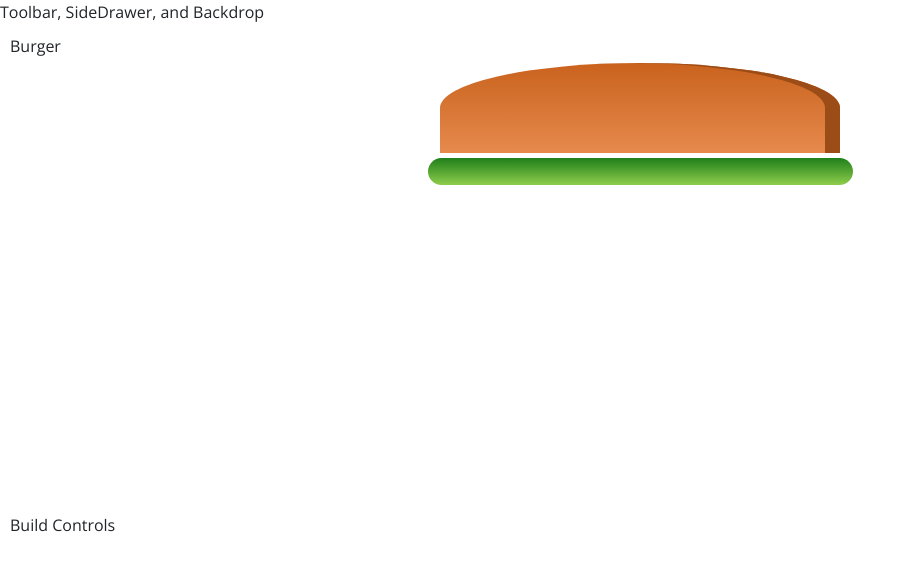
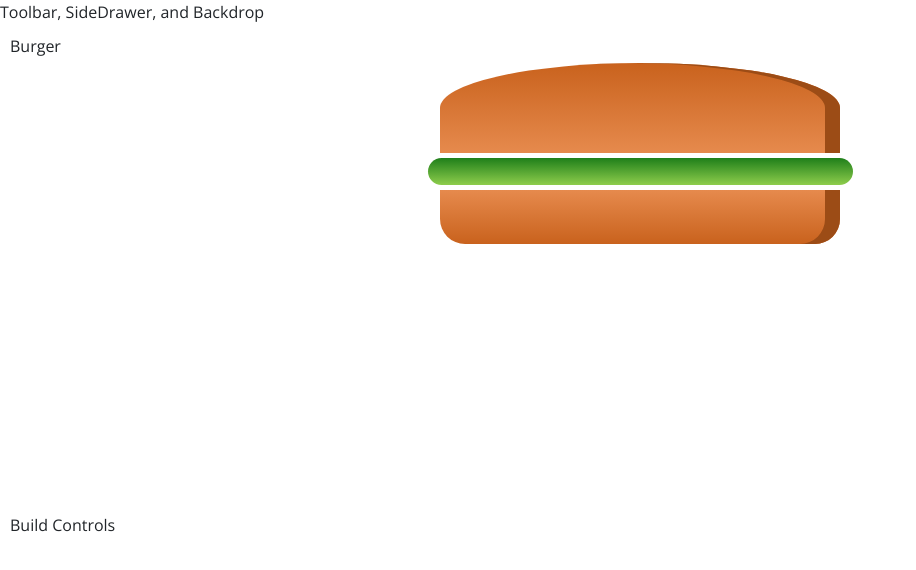
Before and after one commit to saivignesh98/burger-builder, a React (Create React App) app: page / in a window 1280 px wide. Shown: the top 570 px of the page, without its empty margins (0-916 px from the left). Built offline with nearby package versions, Linux system fonts and the light colour scheme.

Commit message:
Added Bun Bottom Component and CSS

```diff
--- /dev/null
+++ b/src/components/Functional/BunBottom.js
@@ -0,0 +1,11 @@
+import React from 'react';
+import styles from '../../css/BreadIngredients.module.css';
+
+const BunBottom = () => {
+    return (
+        <div className={styles.bunBottom}>
+        </div>
+    )
+}
+
+export default BunBottom;
--- a/src/components/StateContainers/Burger.js
+++ b/src/components/StateContainers/Burger.js
@@ -2,6 +2,7 @@ import React, { Component } from 'react';
 import styles from '../../css/BreadIngredients.module.css';
 import BunTop from '../Functional/BunTop';
 import Veggies from '../Functional/Veggies';
+import BunBottom from '../Functional/BunBottom';
 
 class Burger extends Component {
     render() {
@@ -9,6 +10,7 @@ class Burger extends Component {
             <div className={styles.burger}>
                 <BunTop />
                 <Veggies />
+                <BunBottom />
             </div>
         )
     }
--- a/src/css/BreadIngredients.module.css
+++ b/src/css/BreadIngredients.module.css
@@ -20,3 +20,12 @@
   margin: 1% auto;
   border-radius: 25px;
 }
+
+.bunBottom {
+  height: 12%;
+  width: 80%;
+  background: linear-gradient(#e68a4d, #c9621d);
+  margin: 1% auto;
+  box-shadow: inset -15px 0 #9c4c16;
+  border-radius: 0 0 25px 25px;
+}
```
